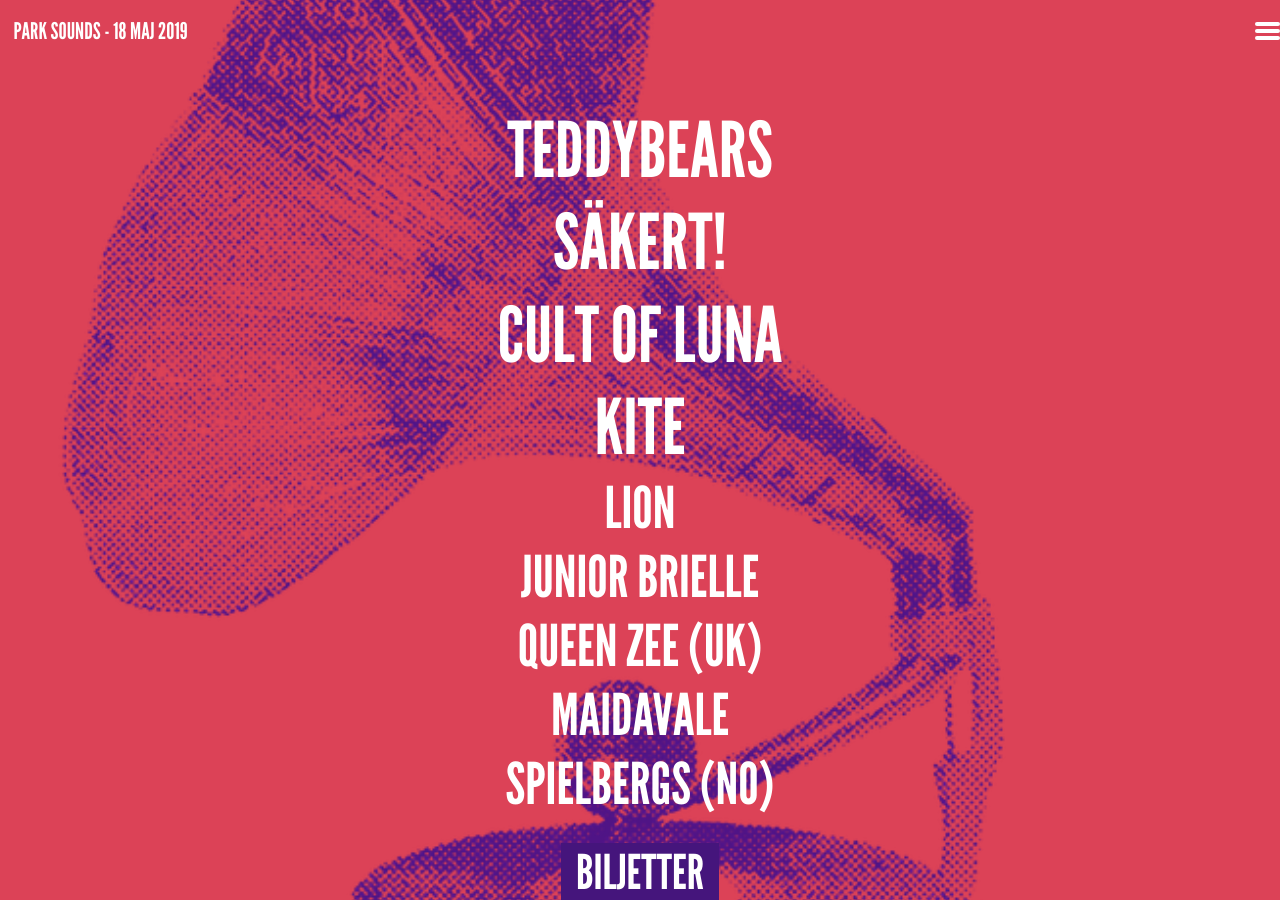
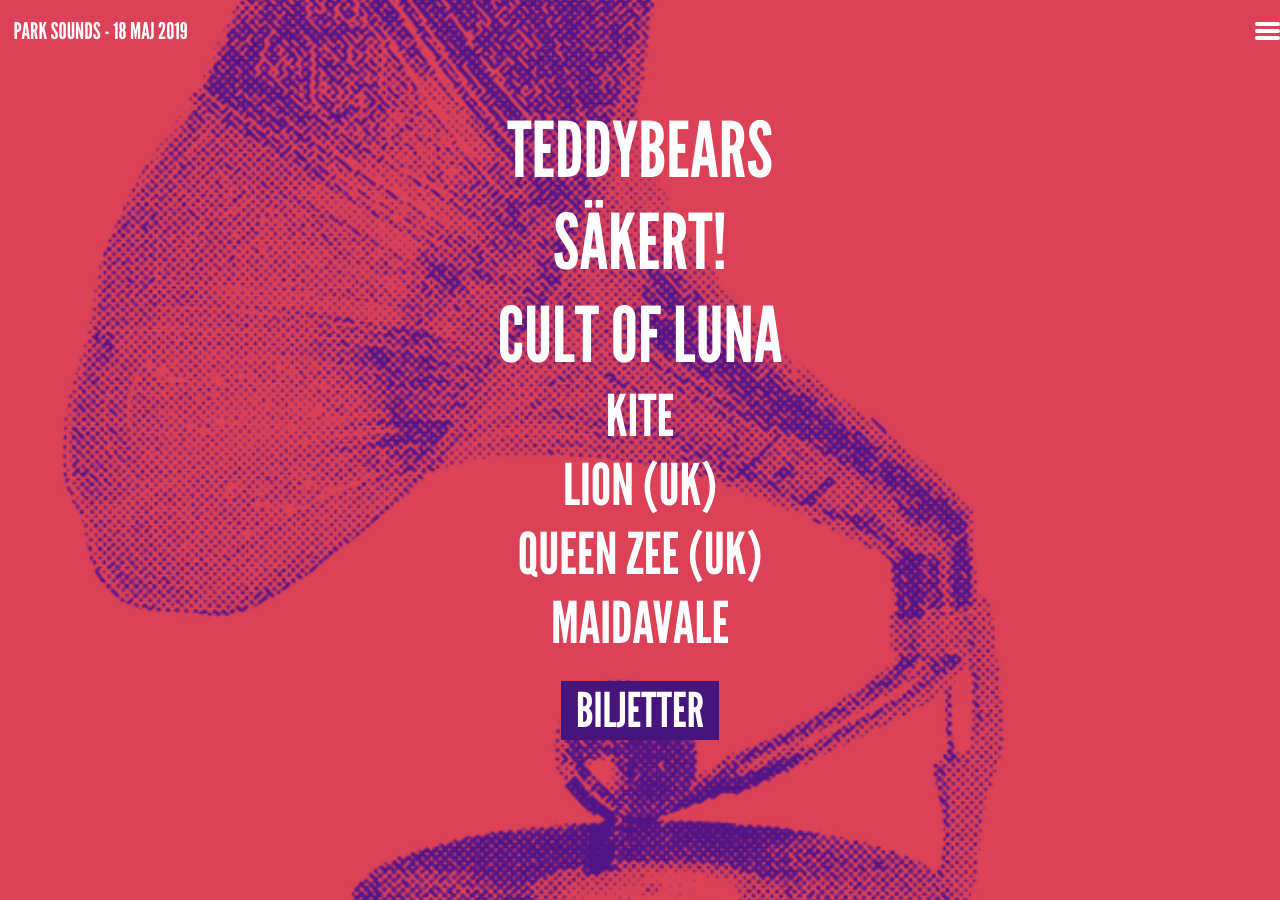
Before and after one commit to parksounds/parksounds.se, a Jekyll site: the page built from index.md, in a window 1280 px wide and 900 px high. Built offline with Jekyll 4.4.1, drawn with Linux system fonts in a browser that asks for light colours.

Commit message:
Edits
Reorder + content edits

```diff
--- a/_data/artists.yml
+++ b/_data/artists.yml
@@ -18,15 +18,20 @@
   level: 1
   status:
 
-- name: LION
+  - name: Junior Brielle
+  url: /artister/junior-brielle
+  level: 2
+  status:
+
+  - name: Spielbergs (NO)
+  url: /artister/spielbergs
+  level: 2
+  status:
+
+- name: LION (UK)
   url: /artister/lion
   level: 2
   status: ny!
-
-- name: Junior Brielle
-  url: /artister/junior-brielle
-  level: 2
-  status:
 
 - name: Queen Zee (UK)
   url: /artister/queen-zee
@@ -37,8 +42,3 @@
   url: /artister/maidavale
   level: 2
   status:
-
-- name: Spielbergs (NO)
-  url: /artister/spielbergs
-  level: 2
-  status:
```
